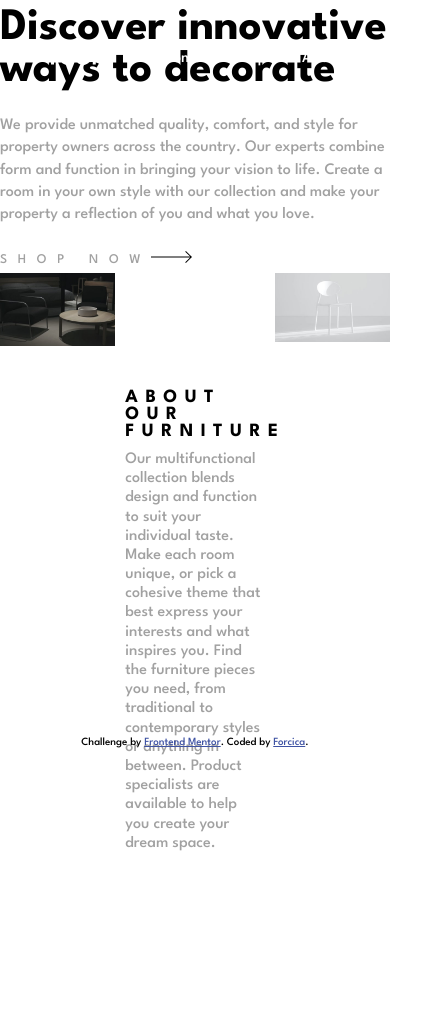
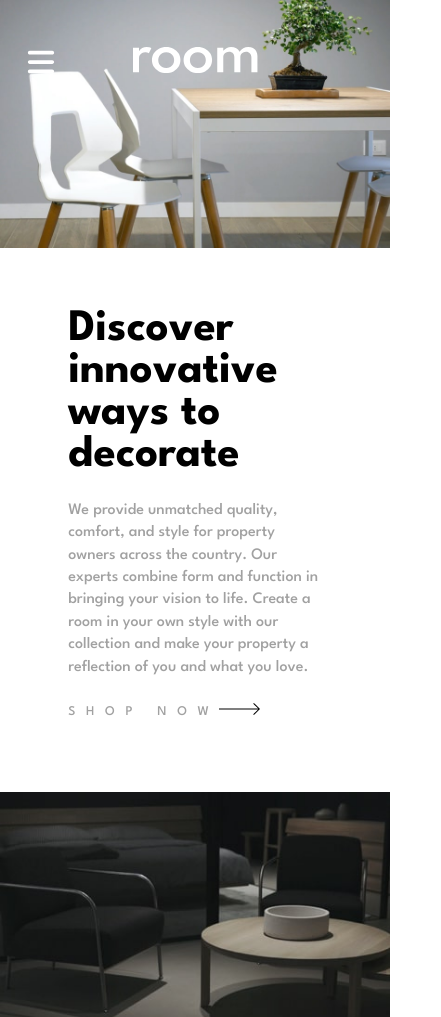
Before and after one commit to Forcica/Room-Homepage, a plain HTML site: page index.html in a window 390 px wide. Shown: the top 1017 px of the page, 441 px wide, since content can reach past the window. Before the commit the page ends 853 px from the top, so only its background shows below. Drawn offline with Linux system fonts and the light colour scheme.

Commit message:
[ADD & FIX] Responsive done

```diff
--- a/index.html
+++ b/index.html
@@ -19,7 +19,9 @@
 </head>
 <body>
   <header>
-    <img src="./images/logo.svg" alt="">
+    <label for="headerOpen" id="labelHeader"><svg xmlns="http://www.w3.org/2000/svg" height="1em" viewBox="0 0 448 512"><!--! Font Awesome Free 6.4.0 by @fontawesome - https://fontawesome.com License - https://fontawesome.com/license (Commercial License) Copyright 2023 Fonticons, Inc. --><style>svg{fill:#ffffff}</style><path d="M0 96C0 78.3 14.3 64 32 64H416c17.7 0 32 14.3 32 32s-14.3 32-32 32H32C14.3 128 0 113.7 0 96zM0 256c0-17.7 14.3-32 32-32H416c17.7 0 32 14.3 32 32s-14.3 32-32 32H32c-17.7 0-32-14.3-32-32zM448 416c0 17.7-14.3 32-32 32H32c-17.7 0-32-14.3-32-32s14.3-32 32-32H416c17.7 0 32 14.3 32 32z"/></svg></label>
+    <input type="checkbox" name="headerOpen" id="headerOpen">
+    <img src="./images/logo.svg">
     <div class="redirectButtons">
       <a href="#">Home</a>
       <a href="#">Shop</a>
@@ -29,7 +31,7 @@
   </header>
   <div class="containerOne">
     <section class="topLeft">
-      <img src="./images/desktop-image-hero-1.jpg" alt="">
+      <img src="./images/desktop-image-hero-1.jpg">
     </section>
     <section class="topRight">
       <div class="contentTopRight">
@@ -40,14 +42,14 @@
           own style with our collection and make your property a reflection of you and what you love.
         </p>
         <div class="shopNowDiv">
-          <button>Shop now<img src="./images/icon-arrow.svg" alt=""></button>
+          <button>Shop now<img src="./images/icon-arrow.svg"></button>
         </div>
       </div>
     </section>
   </div>
   <div class="containerTwo">
     <section class="leftBottom">
-      <img src="./images/image-about-dark.jpg" alt="">
+      <img src="./images/image-about-dark.jpg">
     </section>
     <section class="middleBottom">
       <div class="middleBottomContent">
@@ -59,7 +61,7 @@
       </div>
     </section>
     <section class="rightBottom">
-      <img src="./images/image-about-light.jpg" alt="">
+      <img src="./images/image-about-light.jpg">
     </section>
   </div>
   <div class="attribution">
--- a/style.css
+++ b/style.css
@@ -1,9 +1,6 @@
 * {
     margin: 0;
     padding: 0;
-    margin-left: auto;
-    margin-right: auto;
-    width: 100%;
     box-sizing: border-box;
     max-width: 1440px;
     font-family: 'League Spartan';
@@ -11,10 +8,17 @@
 
 header {
     position: absolute;
-    width: 390px;
     margin-left: 51px;
     margin-top: 51px;
     display: flex;
+}
+
+header label {
+    display: none;
+}
+
+header input {
+    display: none;
 }
 
 header img {
@@ -25,7 +29,7 @@ header img {
 .redirectButtons {
     display: flex;
     justify-content: space-between;
-    width: 100%;
+    width: 260px;
 }
 
 .redirectButtons a {
@@ -60,24 +64,29 @@ body {
 .containerOne {
     display: flex;
     flex-direction: row;
+    align-items: center;
+}
+
+.topLeft {
+    width: 100%;
 }
 
 .topLeft img {
     height: 100%;
+    width: 100%;
 }
 
 .topRight {
+    height: 100%;
+    width: 100%;
     display: flex;
-    align-items: center;
     justify-content: center;
-    width: 100%;
 }
 
 .contentTopRight {
     display: flex;
     flex-direction: column;
-    width: 430px;
-    height: 273px;
+    width: 65%;
     justify-content: center;
 }
 
@@ -117,7 +126,8 @@ body {
 
 .containerTwo {
     display: flex;
-    flex-direction: row ;
+    flex-direction: row;
+    transform: translateY(-4px);
 }
 
 .middleBottom {
@@ -140,8 +150,95 @@ body {
 .middleBottomContent p {
     line-height: 1.2;
     color: hsl(0, 0%, 63%);
-
 }
 
+.leftBottom {
+    width: 100%;
+}
+
+.leftBottom img {
+    width: 100%;
+}
+
+.rightBottom {
+    width: 100%;
+}
+
+.rightBottom img {
+    width: 100%;
+}
+
+.attribution {
+    bottom: 0;
+}
 
 /* RESPONSIVE */
+
+@media (max-width: 1024px){
+    .containerOne {
+        display: flex;
+        flex-direction: column;
+    }
+
+    .containerTwo {
+        display: flex;
+        flex-direction: column;
+    }
+
+    .topRight {
+        transform: translateY(-4px);
+        padding-top: 60px;
+        padding-bottom: 74px;
+    }
+
+    .middleBottom {
+        padding-top: 53px;
+        padding-bottom: 44px;
+    }
+
+    .middleBottomContent {
+        width: 65%;
+    }
+
+    .redirectButtons {
+        display: none;
+    }
+
+    header {
+        margin-left: 0;
+        margin-top: 0;
+        width: 100%;
+        display: flex;
+        padding-top: 47px;
+        flex-direction: row;
+        justify-content: start;
+    }
+
+    header img {
+        width: 125px;
+        margin-right: auto;
+        margin-left: auto;
+    }
+
+    header input {
+        display: flex;
+        position: absolute;
+        pointer-events: none;
+        opacity: 0;
+    }
+
+    header label {
+        position: absolute;
+        display: flex;
+        margin-left: 5%;
+    }
+
+    #labelHeader svg {
+        width: 42px;
+        height: 30px;
+    }
+
+    #headerOpen:checked + #labelHeader + .redirectButtons {
+        display: flex;
+    }
+}
```
